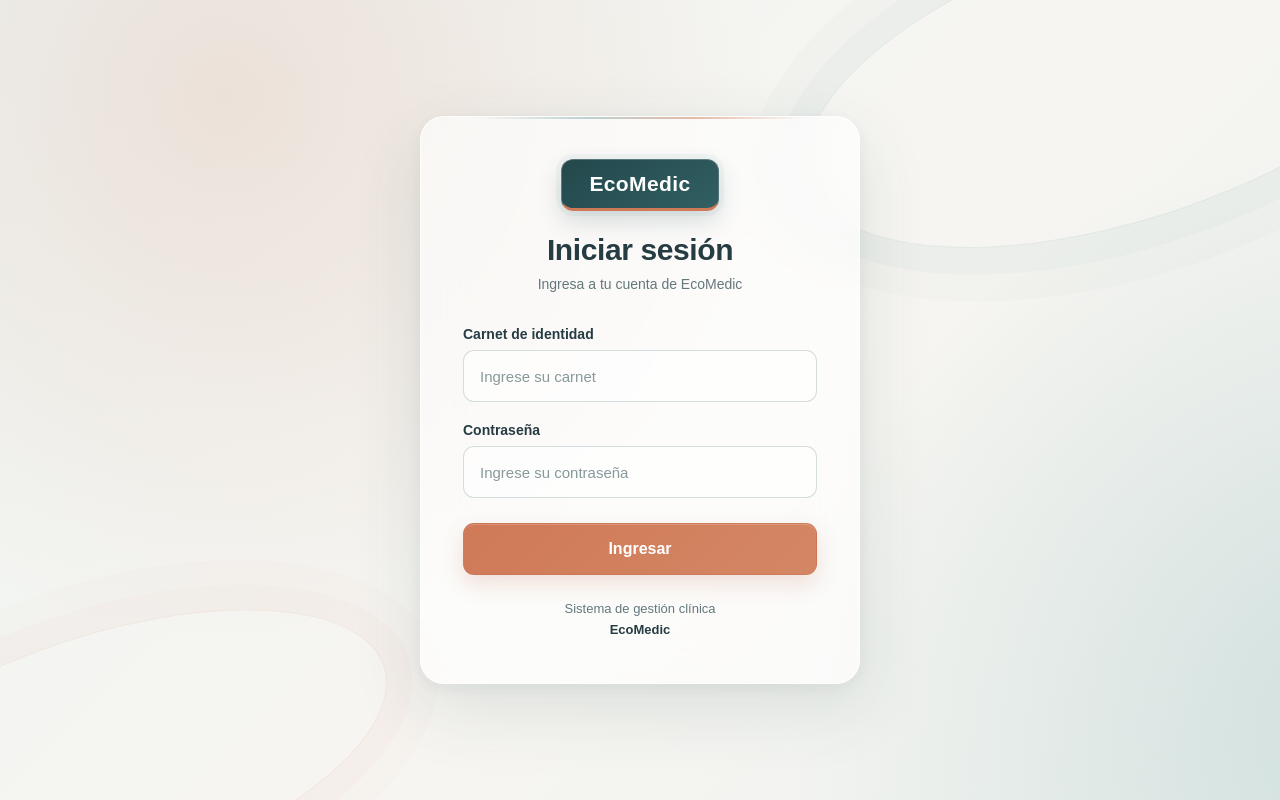
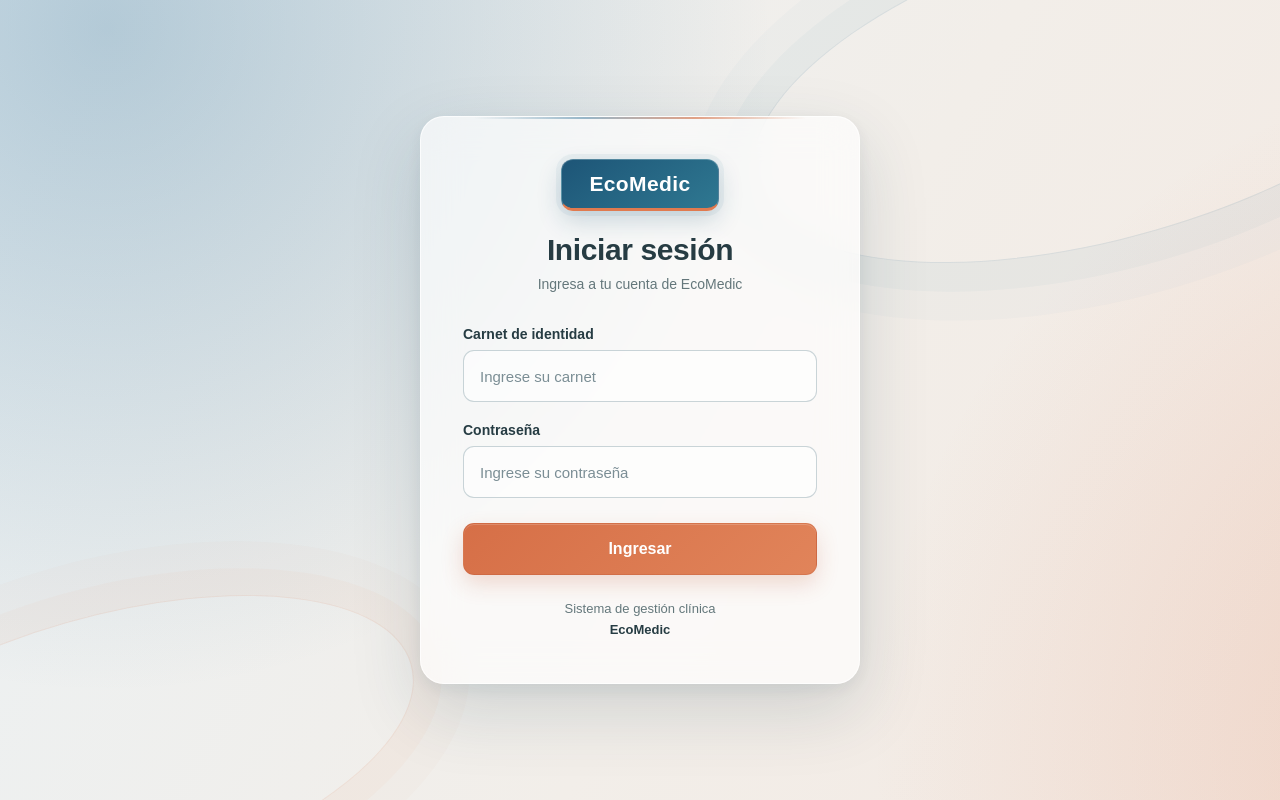
Before and after one commit to Emsof26/web-ecomedic, a React (Vite) app: page / in a window 1280 px wide. Built offline with nearby package versions, Linux system fonts and the light colour scheme.

Commit message:
refinar diseño visual del login

```diff
--- a/src/components/auth/LoginForm.css
+++ b/src/components/auth/LoginForm.css
@@ -1,30 +1,24 @@
 /* ============================================================
-   ECOMEDIC - IDENTIDAD VISUAL DEL INICIO DE SESIÓN
+   ECOMEDIC - EXPERIENCIA VISUAL DE INICIO DE SESIÓN
    ============================================================ */
 
 .login-page {
   position: relative;
   isolation: isolate;
-
   min-height: 100vh;
   width: 100%;
-
   display: flex;
   justify-content: center;
   align-items: center;
-
   padding: 32px 24px;
   box-sizing: border-box;
   overflow: hidden;
-
   color: var(--text-primary);
-
   background:
-    radial-gradient(circle at 18% 22%, rgba(207, 121, 87, 0.16), transparent 32%),
-    radial-gradient(circle at 82% 78%, rgba(74, 137, 139, 0.18), transparent 34%),
-    linear-gradient(135deg, #edf5f3 0%, #f7f5f1 48%, #e8f1ef 100%);
-
-  background-size: 140% 140%;
+    radial-gradient(circle at 12% 18%, rgba(34, 101, 142, 0.28), transparent 34%),
+    radial-gradient(circle at 88% 78%, rgba(218, 111, 67, 0.22), transparent 36%),
+    linear-gradient(120deg, #e9f2f7 0%, #f2eee9 48%, #f5e5dc 100%);
+  background-size: 150% 150%;
   animation: login-background-shift 18s ease-in-out infinite alternate;
 }
 
@@ -34,56 +28,45 @@
   position: absolute;
   z-index: -1;
   pointer-events: none;
-
-  border: 1px solid rgba(74, 137, 139, 0.12);
   border-radius: 50%;
-  transform: rotate(-18deg);
+  transform: rotate(-16deg);
 }
 
 .login-page::before {
-  width: min(52vw, 680px);
-  height: min(22vw, 290px);
-
-  top: -8%;
-  right: -14%;
-
+  width: min(58vw, 760px);
+  height: min(24vw, 310px);
+  top: -9%;
+  right: -16%;
+  border: 1px solid rgba(37, 104, 143, 0.13);
   box-shadow:
-    0 0 0 28px rgba(74, 137, 139, 0.035),
-    0 0 0 56px rgba(74, 137, 139, 0.025);
+    0 0 0 30px rgba(37, 104, 143, 0.035),
+    0 0 0 60px rgba(37, 104, 143, 0.02);
 }
 
 .login-page::after {
-  width: min(46vw, 590px);
-  height: min(19vw, 245px);
-
-  bottom: -10%;
-  left: -15%;
-
-  border-color: rgba(207, 121, 87, 0.11);
+  width: min(50vw, 650px);
+  height: min(21vw, 270px);
+  bottom: -11%;
+  left: -17%;
+  border: 1px solid rgba(211, 107, 64, 0.13);
   box-shadow:
-    0 0 0 26px rgba(207, 121, 87, 0.03),
-    0 0 0 52px rgba(207, 121, 87, 0.02);
+    0 0 0 28px rgba(211, 107, 64, 0.035),
+    0 0 0 56px rgba(211, 107, 64, 0.02);
 }
 
 .login-form {
   position: relative;
-
   width: 100%;
   max-width: 440px;
-
   padding: 42px;
-
   border: 1px solid rgba(255, 255, 255, 0.72);
   border-radius: 24px;
-
-  background: rgba(255, 255, 255, 0.64);
+  background: rgba(255, 255, 255, 0.66);
   backdrop-filter: blur(18px);
   -webkit-backdrop-filter: blur(18px);
-
   box-shadow:
-    0 24px 70px rgba(35, 72, 76, 0.12),
-    0 4px 18px rgba(35, 72, 76, 0.06);
-
+    0 26px 70px rgba(24, 64, 82, 0.16),
+    0 5px 18px rgba(24, 64, 82, 0.07);
   box-sizing: border-box;
 }
 
@@ -93,15 +76,13 @@
   top: 0;
   left: 12%;
   right: 12%;
-
   height: 2px;
-
   border-radius: 999px;
   background: linear-gradient(
     90deg,
     transparent,
-    rgba(74, 137, 139, 0.35),
-    rgba(207, 121, 87, 0.5),
+    rgba(37, 104, 143, 0.45),
+    rgba(211, 107, 64, 0.62),
     transparent
   );
 }
@@ -114,37 +95,27 @@
 .login-logo {
   width: 158px;
   height: 52px;
-
   margin: 0 auto 22px;
-
   display: flex;
   align-items: center;
   justify-content: center;
-
   border: 1px solid rgba(255, 255, 255, 0.22);
   border-radius: 12px;
-
-  background: linear-gradient(145deg, #23484c, #315f62);
-
+  background: linear-gradient(145deg, #1d5577, #2f7891);
   color: #ffffff;
-
   font-size: 21px;
   font-weight: 700;
   letter-spacing: 0.4px;
   white-space: nowrap;
-
-  border-bottom: 3px solid var(--accent);
-
+  border-bottom: 3px solid #e07a4f;
   box-shadow:
-    0 10px 24px rgba(35, 72, 76, 0.18),
-    0 0 0 5px rgba(74, 137, 139, 0.055);
+    0 10px 24px rgba(26, 80, 108, 0.2),
+    0 0 0 5px rgba(37, 104, 143, 0.06);
 }
 
 .login-header h1 {
   margin: 0 0 9px;
-
   color: var(--text-primary);
-
   font-size: 30px;
   font-weight: 700;
   letter-spacing: -0.4px;
@@ -152,9 +123,7 @@
 
 .login-header p {
   margin: 0;
-
   color: var(--text-secondary);
-
   font-size: 14px;
 }
 
@@ -164,11 +133,8 @@
 
 .form-group label {
   display: block;
-
   margin-bottom: 8px;
-
   color: var(--text-primary);
-
   font-size: 14px;
   font-weight: 600;
 }
@@ -176,21 +142,14 @@
 .form-group input {
   width: 100%;
   height: 52px;
-
   padding: 0 16px;
-
-  border: 1px solid rgba(111, 137, 139, 0.28);
+  border: 1px solid rgba(66, 104, 119, 0.28);
   border-radius: 11px;
-
   background: rgba(255, 255, 255, 0.58);
-
   color: var(--text-primary);
-
   font-size: 15px;
-
   outline: none;
   box-sizing: border-box;
-
   transition:
     border-color 0.2s ease,
     background-color 0.2s ease,
@@ -199,37 +158,30 @@
 }
 
 .form-group input:hover {
-  border-color: rgba(74, 137, 139, 0.45);
-  background: rgba(255, 255, 255, 0.76);
+  border-color: rgba(37, 104, 143, 0.48);
+  background: rgba(255, 255, 255, 0.78);
 }
 
 .form-group input::placeholder {
-  color: #87999b;
+  color: #7b8e95;
 }
 
 .form-group input:focus {
-  border-color: rgba(74, 137, 139, 0.72);
-  background: rgba(255, 255, 255, 0.88);
-
+  border-color: rgba(37, 104, 143, 0.76);
+  background: rgba(255, 255, 255, 0.9);
   box-shadow:
-    0 0 0 3px rgba(74, 137, 139, 0.10),
-    0 7px 18px rgba(35, 72, 76, 0.07);
-
+    0 0 0 3px rgba(37, 104, 143, 0.1),
+    0 7px 18px rgba(24, 64, 82, 0.08);
   transform: translateY(-1px);
 }
 
 .login-error {
   margin: 0 0 18px;
-
   padding: 12px 14px;
-
-  border: 1px solid rgba(184, 95, 65, 0.3);
+  border: 1px solid rgba(190, 79, 45, 0.3);
   border-radius: 10px;
-
-  background: rgba(255, 245, 241, 0.84);
-
-  color: #a64f36;
-
+  background: rgba(255, 244, 239, 0.88);
+  color: #a34b32;
   font-size: 14px;
   line-height: 1.45;
 }
@@ -237,25 +189,17 @@
 .login-button {
   width: 100%;
   height: 52px;
-
   margin-top: 5px;
-
-  border: 1px solid rgba(184, 95, 65, 0.2);
+  border: 1px solid rgba(174, 77, 45, 0.2);
   border-radius: 11px;
-
-  background: linear-gradient(135deg, var(--accent), #d48764);
-
+  background: linear-gradient(135deg, #d66f47, #e1845a);
   color: #ffffff;
-
   font-size: 16px;
   font-weight: 600;
-
   cursor: pointer;
-
   box-shadow:
-    0 9px 22px rgba(184, 95, 65, 0.19),
+    0 9px 22px rgba(190, 79, 45, 0.2),
     inset 0 1px 0 rgba(255, 255, 255, 0.18);
-
   transition:
     transform 0.2s ease,
     box-shadow 0.2s ease,
@@ -263,44 +207,68 @@
 }
 
 .login-button:hover {
-  background: linear-gradient(135deg, var(--accent-hover), var(--accent));
-
+  background: linear-gradient(135deg, #c65e38, #d8734d);
   transform: translateY(-2px);
-
   box-shadow:
-    0 13px 26px rgba(184, 95, 65, 0.23),
+    0 13px 26px rgba(190, 79, 45, 0.24),
     inset 0 1px 0 rgba(255, 255, 255, 0.2);
 }
 
 .login-button:focus-visible {
   outline: none;
-
   box-shadow:
-    0 0 0 3px rgba(74, 137, 139, 0.16),
-    0 10px 22px rgba(184, 95, 65, 0.2);
+    0 0 0 3px rgba(37, 104, 143, 0.17),
+    0 10px 22px rgba(190, 79, 45, 0.2);
 }
 
 .login-button:active {
-  transform: translateY(0);
-
+  transform: translateY(1px);
   box-shadow:
-    0 5px 12px rgba(184, 95, 65, 0.17),
-    inset 0 1px 2px rgba(35, 72, 76, 0.14);
+    0 5px 12px rgba(190, 79, 45, 0.17),
+    inset 0 1px 2px rgba(24, 64, 82, 0.14);
 }
 
 .login-footer {
   margin: 24px 0 0;
-
   text-align: center;
-
   color: var(--text-secondary);
-
   font-size: 13px;
   line-height: 1.6;
 }
 
 .login-footer strong {
   color: var(--text-primary);
+}
+
+/* ============================================================
+   SPLASH Y ENTRADA INICIAL
+   ============================================================ */
+
+.splash-screen {
+  position: fixed;
+  inset: 0;
+  z-index: 1000;
+  display: flex;
+  align-items: center;
+  justify-content: center;
+  background: #edf3f6;
+  animation: splash-fade-out 1s ease-in 4s forwards;
+  pointer-events: none;
+}
+
+.splash-logo {
+  margin: 0;
+  animation: splash-logo-in 0.8s ease-out both;
+}
+
+.entry-content {
+  min-height: 100vh;
+}
+
+.login-content {
+  min-height: 100vh;
+  opacity: 0;
+  animation: login-fade-in 0.8s ease-out 0.15s forwards;
 }
 
 @keyframes login-background-shift {
@@ -313,45 +281,10 @@
   }
 }
 
-/* ============================================================
-   PANTALLA DE PRESENTACIÓN
-   ============================================================ */
-
-.splash-screen {
-  position: fixed;
-  inset: 0;
-  z-index: 1000;
-
-  display: flex;
-  align-items: center;
-  justify-content: center;
-
-  background:
-    radial-gradient(circle at 50% 45%, rgba(74, 137, 139, 0.12), transparent 38%),
-    linear-gradient(135deg, #edf5f3, #f7f5f1, #e8f1ef);
-
-  animation: splash-fade-out 1.25s ease-in-out 0.25s forwards;
-  pointer-events: none;
-}
-
-.splash-logo {
-  margin: 0;
-
-  animation: splash-logo-in 0.65s ease-out forwards;
-}
-
-.login-content {
-  min-height: 100vh;
-
-  opacity: 0;
-
-  animation: login-fade-in 0.6s ease-out 0.75s forwards;
-}
-
 @keyframes splash-logo-in {
   from {
     opacity: 0;
-    transform: scale(0.98);
+    transform: scale(0.985);
   }
 
   to {
@@ -361,11 +294,12 @@
 }
 
 @keyframes splash-fade-out {
-  from {
+  0%,
+  78% {
     opacity: 1;
   }
 
-  to {
+  100% {
     opacity: 0;
     visibility: hidden;
   }
@@ -374,10 +308,12 @@
 @keyframes login-fade-in {
   from {
     opacity: 0;
+    transform: translateY(5px);
   }
 
   to {
     opacity: 1;
+    transform: translateY(0);
   }
 }
 
@@ -387,55 +323,61 @@
 
 :root[data-theme="dark"] .login-page {
   background:
-    radial-gradient(circle at 18% 22%, rgba(236, 150, 112, 0.10), transparent 32%),
-    radial-gradient(circle at 82% 78%, rgba(74, 137, 139, 0.15), transparent 34%),
-    linear-gradient(135deg, #182d32 0%, #20363d 48%, #172b30 100%);
+    radial-gradient(circle at 12% 18%, rgba(54, 128, 171, 0.2), transparent 34%),
+    radial-gradient(circle at 88% 78%, rgba(225, 122, 82, 0.13), transparent 36%),
+    linear-gradient(120deg, #101f29 0%, #182b35 48%, #261f20 100%);
 }
 
-:root[data-theme="dark"] .login-page::before,
+:root[data-theme="dark"] .login-page::before {
+  border-color: rgba(94, 163, 198, 0.12);
+}
+
 :root[data-theme="dark"] .login-page::after {
-  border-color: rgba(120, 177, 178, 0.08);
+  border-color: rgba(224, 122, 79, 0.1);
 }
 
 :root[data-theme="dark"] .login-form {
-  border-color: rgba(255, 255, 255, 0.08);
-  background: rgba(32, 54, 61, 0.72);
+  border-color: rgba(255, 255, 255, 0.1);
+  background: rgba(25, 43, 53, 0.78);
   box-shadow:
-    0 24px 70px rgba(0, 0, 0, 0.22),
-    0 4px 18px rgba(0, 0, 0, 0.12);
+    0 26px 70px rgba(0, 0, 0, 0.3),
+    0 5px 18px rgba(0, 0, 0, 0.16);
+}
+
+:root[data-theme="dark"] .login-logo {
+  background: linear-gradient(145deg, #163f5b, #245f75);
+  border-bottom-color: #e8895f;
 }
 
 :root[data-theme="dark"] .form-group input {
-  border-color: rgba(185, 203, 199, 0.22);
-  background: rgba(32, 54, 61, 0.54);
+  border-color: rgba(185, 203, 209, 0.22);
+  background: rgba(19, 36, 45, 0.62);
   color: var(--text-primary);
 }
 
 :root[data-theme="dark"] .form-group input:hover {
-  border-color: rgba(120, 177, 178, 0.45);
-  background: rgba(41, 67, 74, 0.7);
+  border-color: rgba(99, 166, 198, 0.5);
+  background: rgba(27, 48, 59, 0.78);
 }
 
 :root[data-theme="dark"] .form-group input:focus {
-  border-color: rgba(120, 177, 178, 0.7);
-  background: rgba(41, 67, 74, 0.82);
-  box-shadow: 0 0 0 3px rgba(120, 177, 178, 0.1);
+  border-color: rgba(103, 172, 204, 0.78);
+  background: rgba(31, 54, 65, 0.88);
+  box-shadow: 0 0 0 3px rgba(103, 172, 204, 0.11);
 }
 
 :root[data-theme="dark"] .login-error {
-  border-color: rgba(236, 150, 112, 0.3);
-  background: rgba(92, 55, 47, 0.28);
-  color: #f1aa8c;
+  border-color: rgba(232, 137, 101, 0.32);
+  background: rgba(98, 52, 40, 0.3);
+  color: #f2aa8d;
 }
 
 :root[data-theme="dark"] .splash-screen {
-  background:
-    radial-gradient(circle at 50% 45%, rgba(74, 137, 139, 0.13), transparent 38%),
-    linear-gradient(135deg, #182d32, #20363d, #172b30);
+  background: #101f29;
 }
 
 /* ============================================================
-   DISEÑO RESPONSIVO
+   RESPONSIVE
    ============================================================ */
 
 @media (max-width: 768px) {
@@ -513,8 +455,6 @@
 
   .splash-screen {
     animation: none;
-    opacity: 0;
-    visibility: hidden;
   }
 
   .splash-logo,
@@ -524,6 +464,7 @@
 
   .login-content {
     opacity: 1;
+    transform: none;
   }
 
   .form-group input,
```
